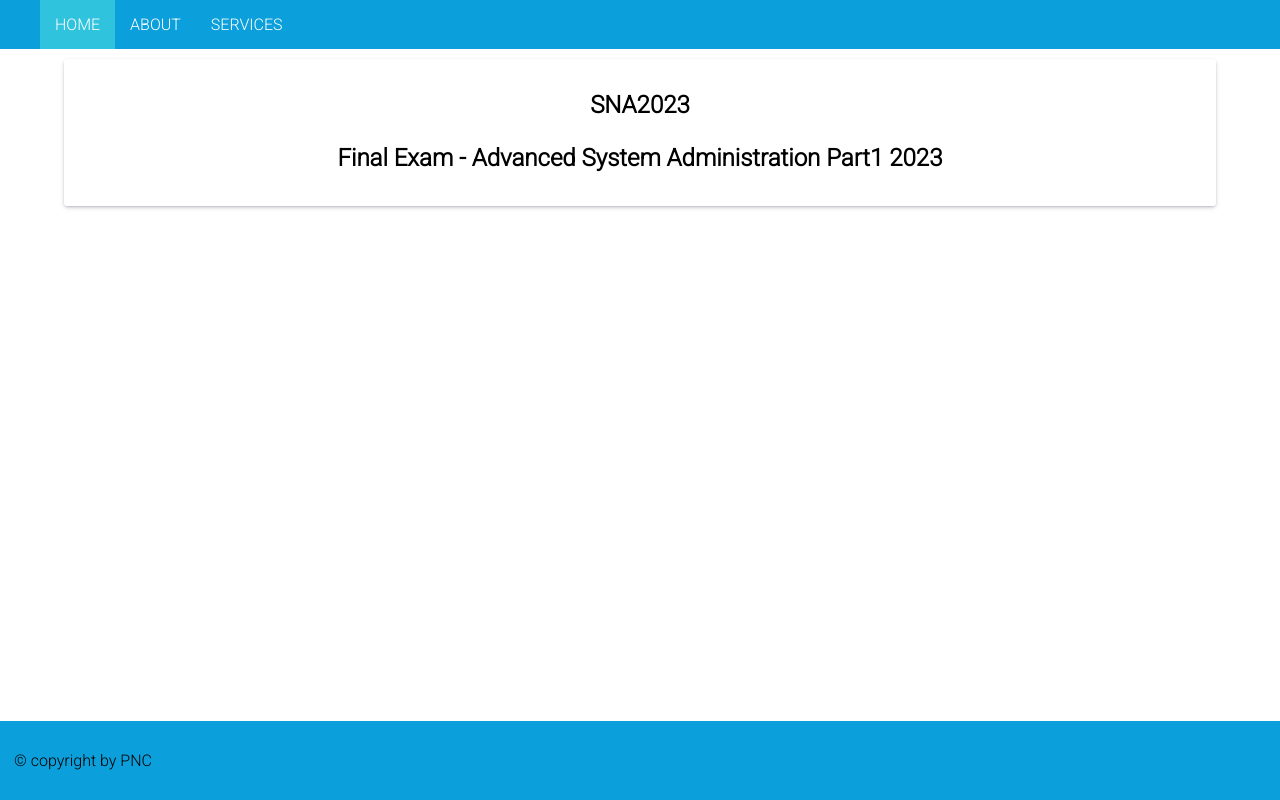
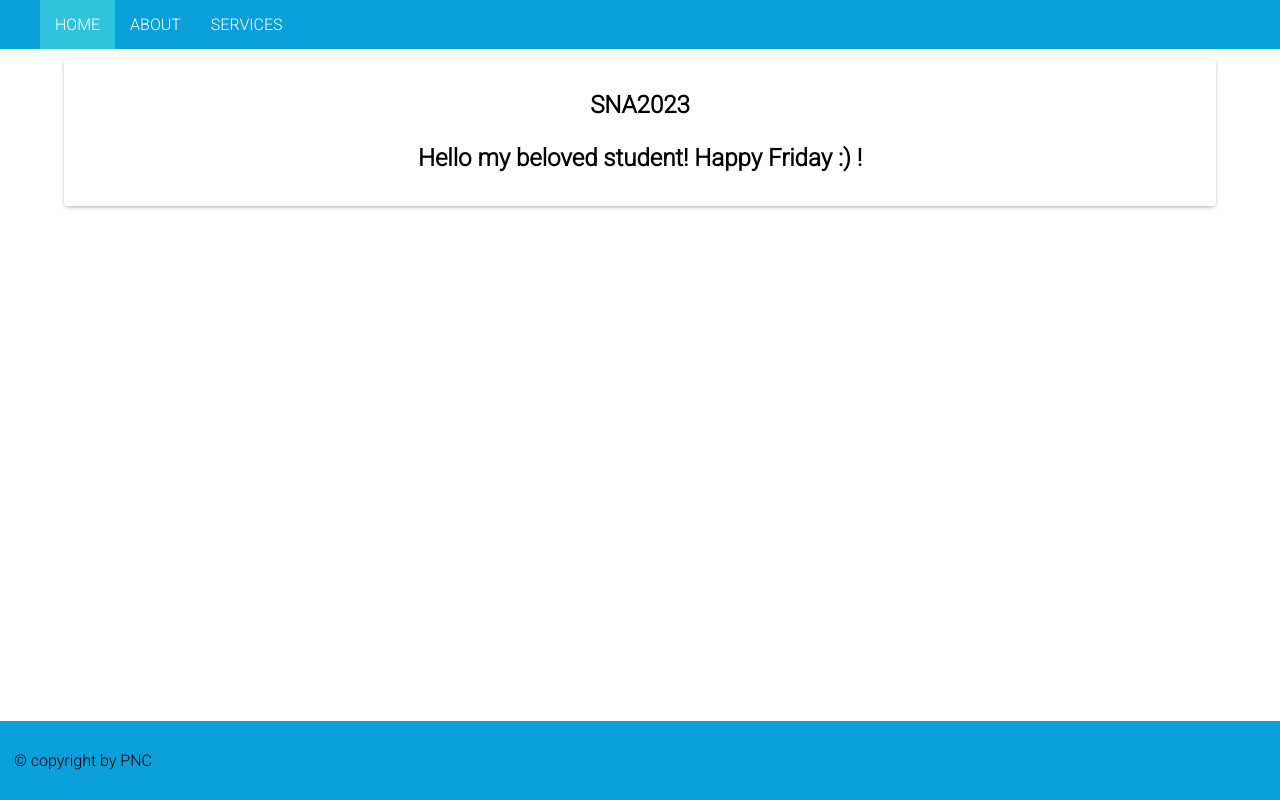
Before and after one commit to SavoeurnCH/LABHTML, a plain HTML site: page index.html in a window 1280 px wide. Drawn offline with Linux system fonts and the light colour scheme.

Commit message:
Update index.html

```diff
--- a/index.html
+++ b/index.html
@@ -21,7 +21,7 @@
         <section class="card">
             <h1><center>SNA2023</center></h1>
 
-            <h2><center>Final Exam - Advanced System Administration Part1 2023
+            <h2><center>Hello my beloved student! Happy Friday :) !
 			</center></h2>
         </section>
     </div>
```
